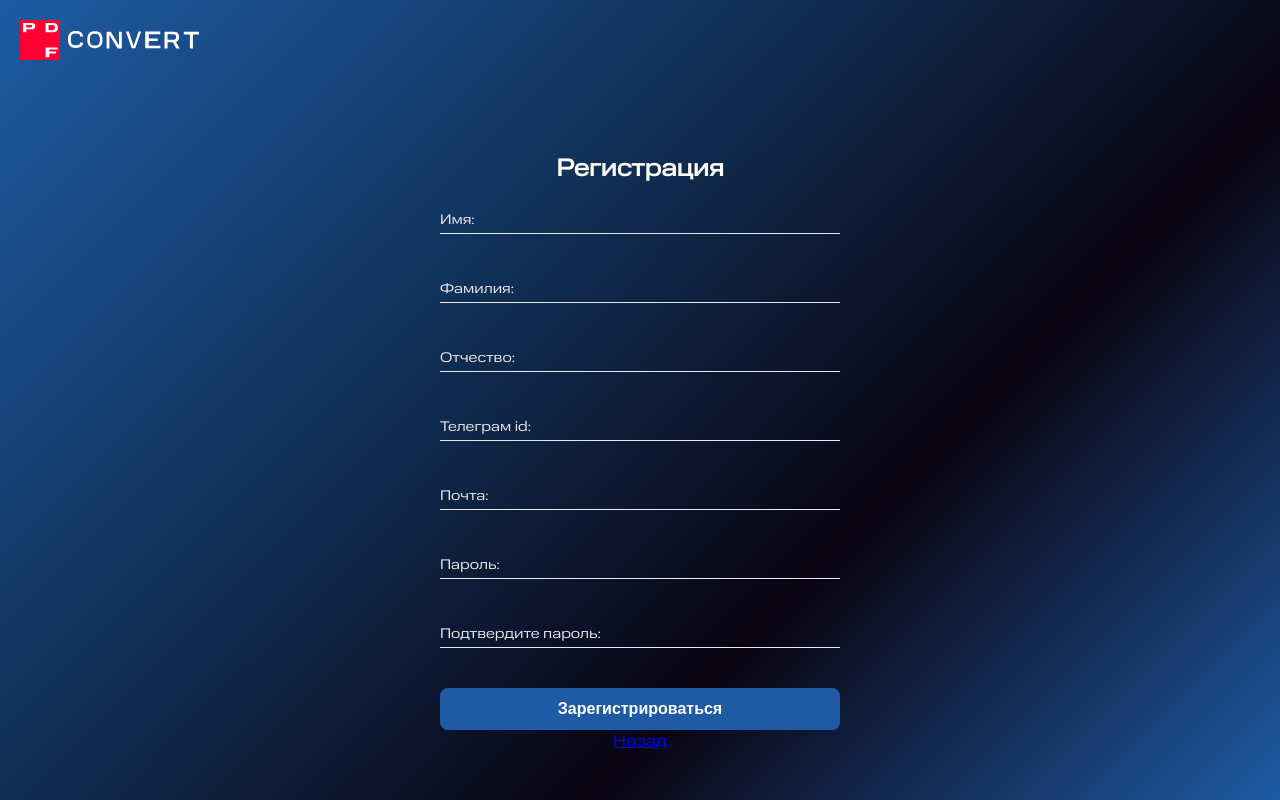
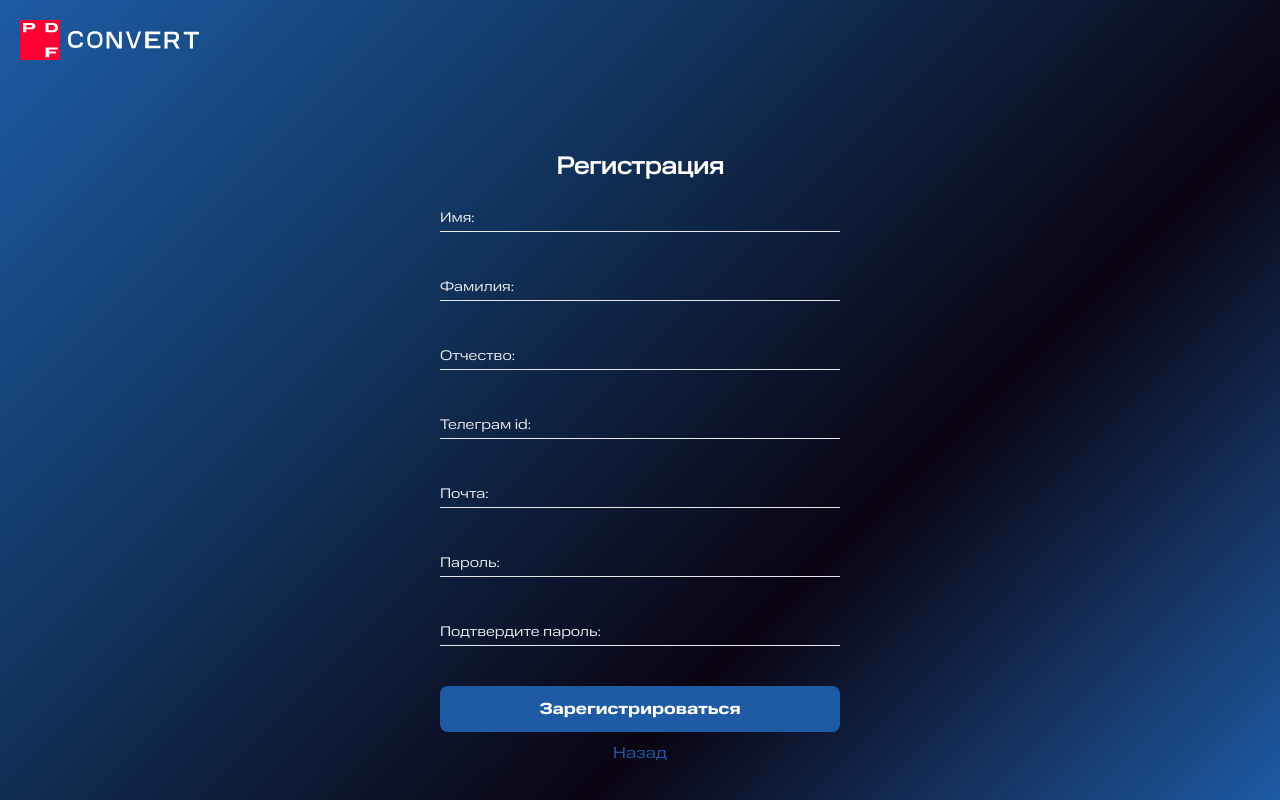
Before and after one commit to kvintosis/mts-front, a React (Vite) app in the folder mts-app/: page /register in a window 1280 px wide. Built offline with nearby package versions, Linux system fonts and the light colour scheme.

Commit message:
styles- back-button

```diff
--- a/mts-app/src/styles/blocks/login.less
+++ b/mts-app/src/styles/blocks/login.less
@@ -82,7 +82,7 @@
     border: none;
     border-radius: 8px;
     font-size: 16px;
-    font-weight: bold;
+    font-family: @bold;
     cursor: pointer;
     transition: background 0.3s ease;
 }
--- a/mts-app/src/styles/blocks/register.less
+++ b/mts-app/src/styles/blocks/register.less
@@ -85,7 +85,7 @@ body{
         border: none;
         border-radius: 8px;
         font-size: 16px;
-        font-weight: bold;
+        font-family: @bold;
         cursor: pointer;
         transition: background 0.3s ease;
     }
@@ -93,6 +93,17 @@ body{
     &__button:hover {
         background: lighten(@tusur1, 10%);
       }
+
+    &__back-button{
+      color: @tusur1;
+      text-decoration: none;
+      position: relative;
+      top: 10px;
+
+      &:hover {
+        text-decoration: underline;
+      }
+    }
 
     // Ссылка "У меня есть аккаунт" (вверху формы)
     &__login-link {
```
